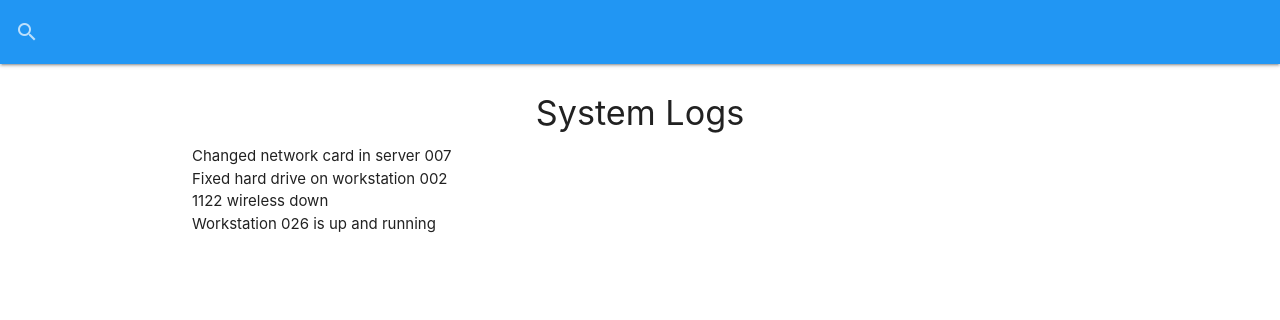
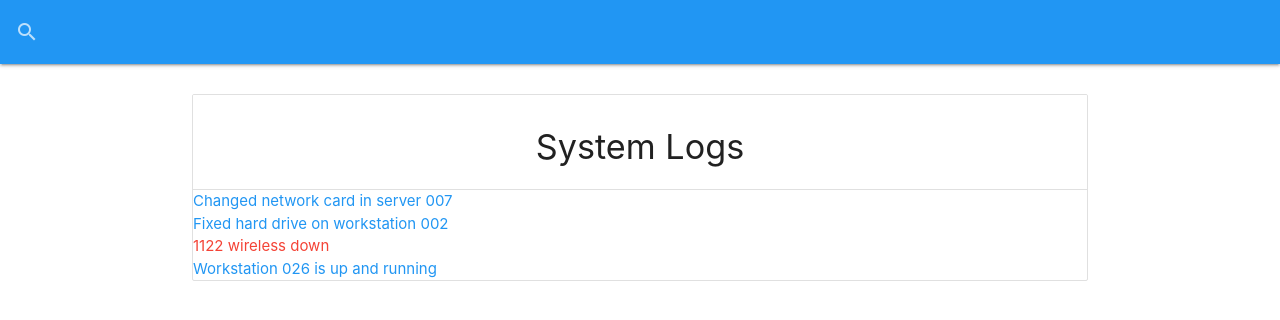
Before and after one commit to WilsonNet/it-logger, a React (Create React App) app: page / in a window 1280 px wide. Shown: the top 320 px of the page. Built offline with nearby package versions, Linux system fonts and the light colour scheme; data requests are answered from the project's data file.

Commit message:
Log fica vermelho

```diff
--- a/src/components/logs/LogItem.js
+++ b/src/components/logs/LogItem.js
@@ -0,0 +1,16 @@
+import React from 'react';
+import PropTypes from 'prop-types';
+
+const LogItem = ({ log }) => {
+  return (
+    <div>
+      <a href="#edit-log-modal" className={`modal-trigger ${log.attention ? 'red-text': 'blue-text'}`}>{log.message}</a>
+    </div>
+  );
+};
+
+LogItem.prototype = {
+  log: PropTypes.object.isRequired
+};
+
+export default LogItem;
--- a/src/components/logs/Logs.js
+++ b/src/components/logs/Logs.js
@@ -1,4 +1,5 @@
 import React, { useState, useEffect } from 'react';
+import LogItem from './LogItem';
 
 const Logs = () => {
   const [logs, setLogs] = useState([]);
@@ -22,14 +23,14 @@ const Logs = () => {
   }
 
   return (
-    <ul className="colection-with-header">
+    <ul className="collection with-header">
       <li className="collection-header">
         <h4 className="center">System Logs</h4>
       </li>
       {!loading && logs.length === 0 ? (
         <p className="center">No logs to show...</p>
       ) : (
-        logs.map(log => <li>{log.message}</li>)
+        logs.map(log => <LogItem log={log} key={log.id} />)
       )}
     </ul>
   );
```
